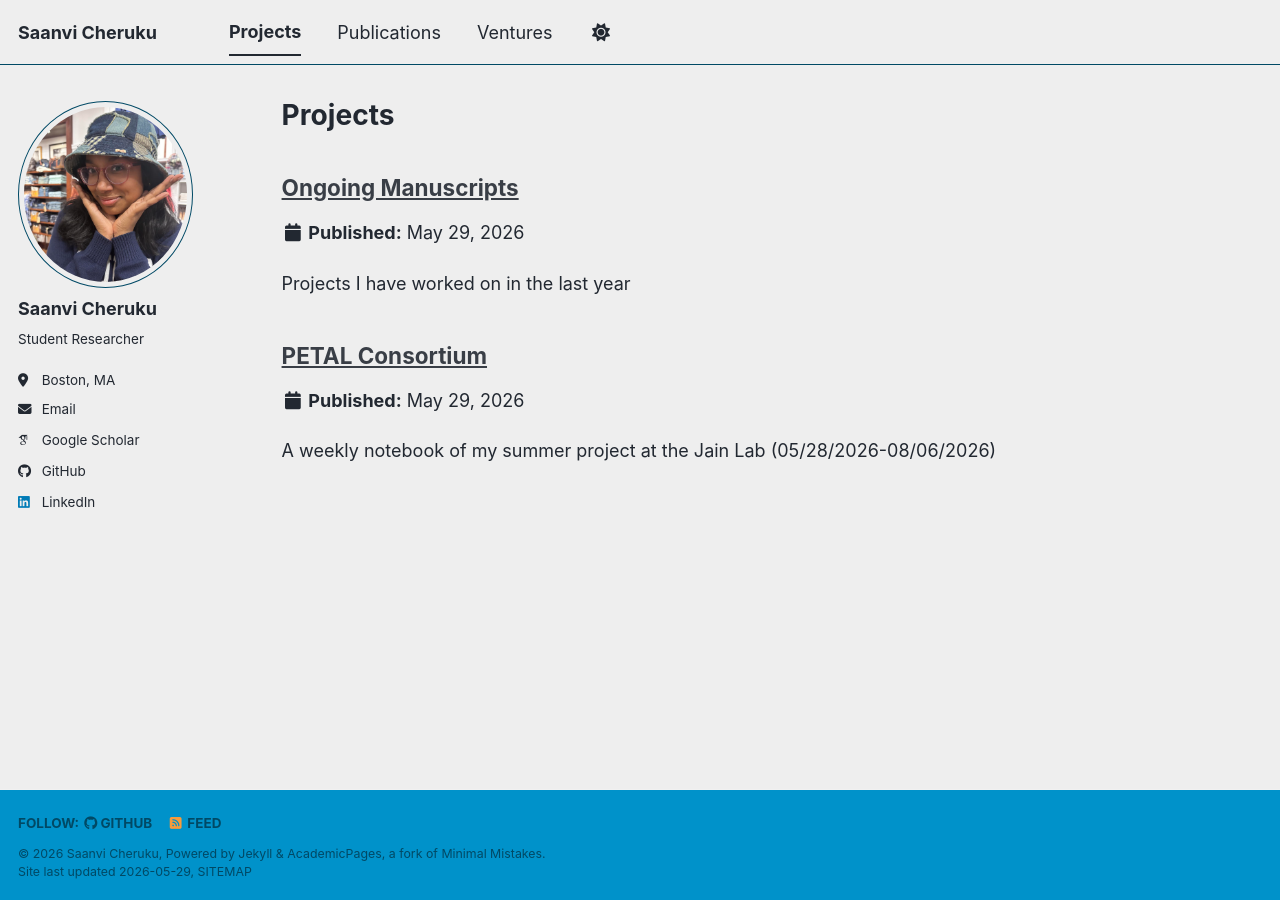
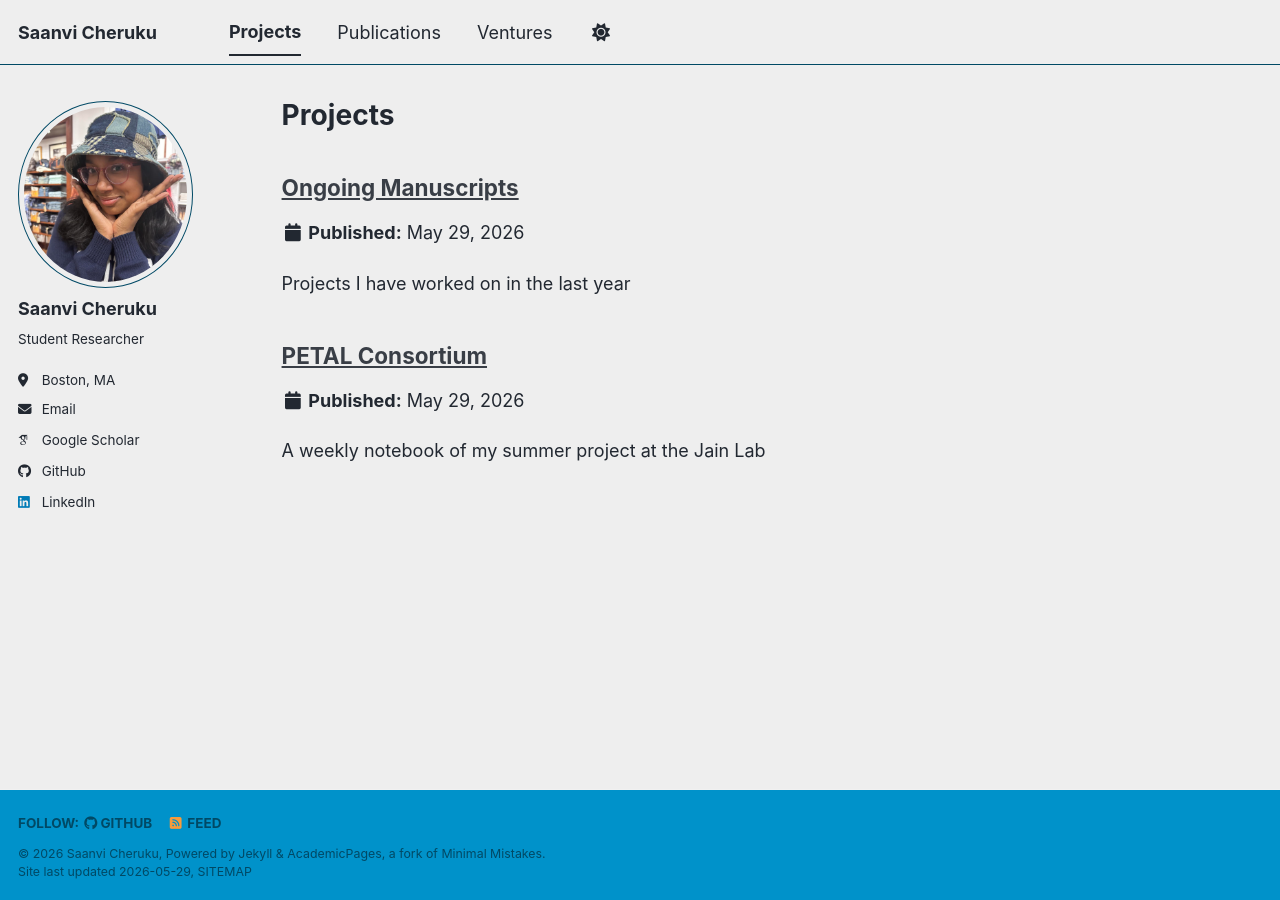
Before and after one commit to strawvivishortcake/strawvivishortcake.github.io, a Jekyll site: the page built from _pages/portfolio.html, in a window 1280 px wide. Built offline with Jekyll 4.4.1, drawn with Linux system fonts in a browser that asks for light colours; some web fonts are replaced; a script bundle is joined from its source files by our own code; library files that are not in the unit come from our copies.

Commit message:
Update petal.md

```diff
--- a/_portfolio/petal.md
+++ b/_portfolio/petal.md
@@ -1,6 +1,6 @@
 ---
 title: "PETAL Consortium"
-excerpt: "A weekly notebook of my summer project at the Jain Lab (05/28/2026-08/06/2026)"
+excerpt: "A weekly notebook of my summer project at the Jain Lab"
 collection: projects
 ---
 
```
